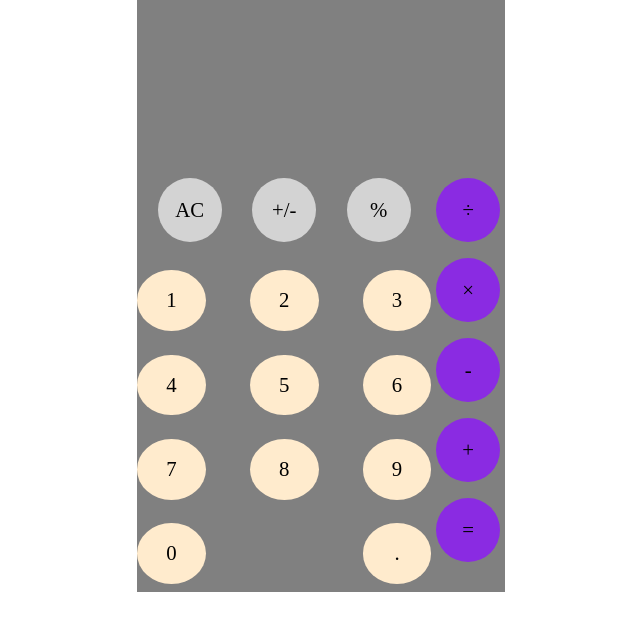
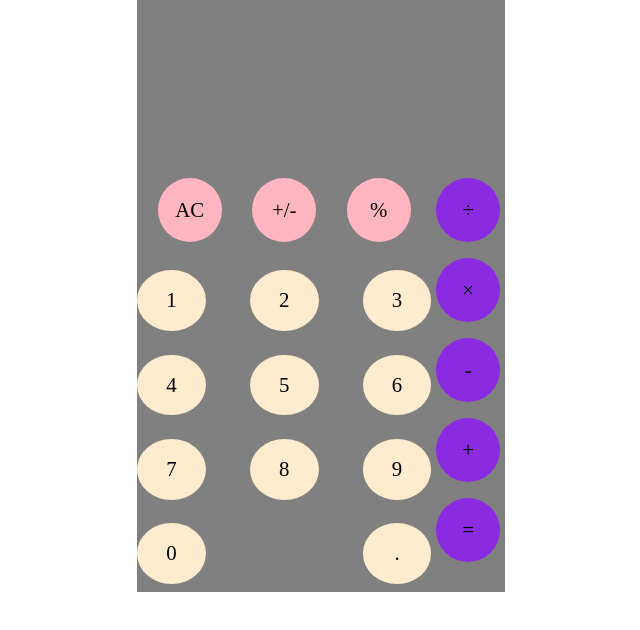
Before and after one commit to drxnn/Calculator-app, a plain HTML site: page index.html in a window 1280 px wide. Shown: the whole page, without its empty margins (319-959 px from the left). Drawn offline with Linux system fonts and the light colour scheme.

Commit message:
changed color

```diff
--- a/style.css
+++ b/style.css
@@ -176,7 +176,7 @@ span {
   vertical-align: middle;
   line-height: 4rem;
   border-radius: 50%;
-  background-color: lightgray;
+  background-color: lightpink;
 }
 .numbers {
   display: flex;
```
